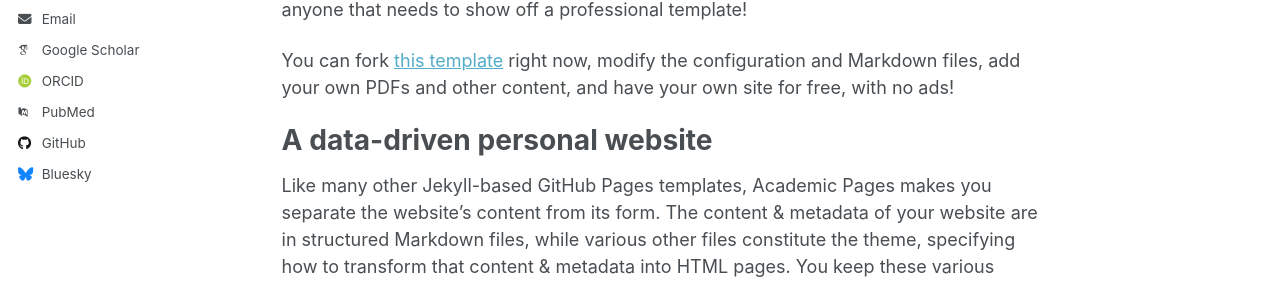
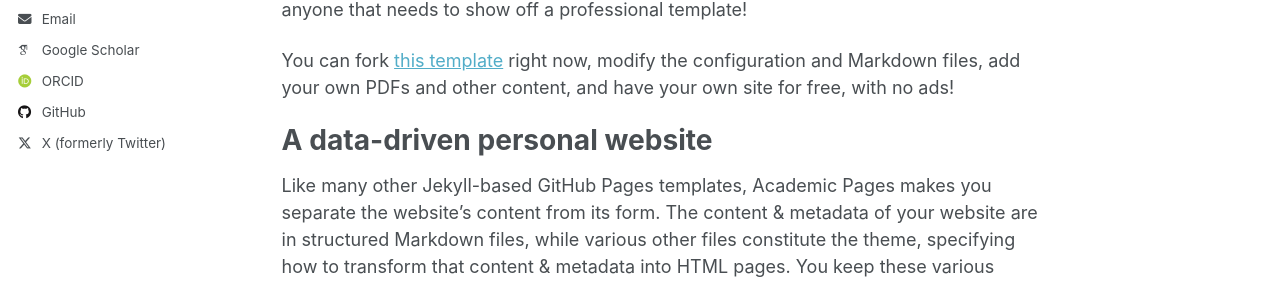
Before and after one commit to mrevsine/mrevsine.github.io, a Jekyll site: the page built from _pages/about.md, in a window 1280 px wide. Shown: the part 362-646 px from the top of the page. Built offline with Jekyll 4.4.1, drawn with Linux system fonts in a browser that asks for light colours; some web fonts are replaced; a script that is not in the unit is left out; part of the change alters nothing that is shown.

Commit message:
Update social media and profile links in config

```diff
--- a/_config.yml
+++ b/_config.yml
@@ -35,12 +35,12 @@ author:
   # Academic websites
   academia         : # URL
   arxiv            : # URL - Update with the correct link to your profile
-  googlescholar    : "https://scholar.google.com/citations?user=PS_CX0AAAAAJ"
+  googlescholar    : "https://scholar.google.com/citations?user=2B51EUIAAAAJ"
   inspire-hep      : # URL
   impactstory      : # URL
-  orcid            : "https://orcid.org/yourorcidurl"
+  orcid            : "https://orcid.org/0000-0002-3638-9762"
   semantic         : # URL
-  pubmed           : "https://www.ncbi.nlm.nih.gov/pubmed/?term=john+snow"
+  pubmed           : # URL
   researchgate     : # URL
   scopus           : # URL
 
@@ -48,13 +48,13 @@ author:
   bitbucket        : # Username - Update with your username on the site
   codepen          : # Username
   dribbble         : # Username
-  github           : "academicpages"
+  github           : "mrevsine"
   kaggle           : # Username
   stackoverflow    : # User number or user number and name (i.e., use "1" or "1/jeff-atwood")
 
   # Social media
   artstation       : # Username
-  bluesky          : "bsky.app" # Replace this with you Bluesky username
+  bluesky          : # Username # Replace this with you Bluesky username
   facebook         : # Username
   flickr           : # Username
   foursquare       : # Username
@@ -71,7 +71,7 @@ author:
   steam            : # Username
   telegram         : # URL
   tumblr           : # Username
-  twitter          : # Username for X / Twitter
+  twitter          : "mrevsine"
   vine             : # Username
   weibo            : # Username
   wikipedia        : # Username
```
